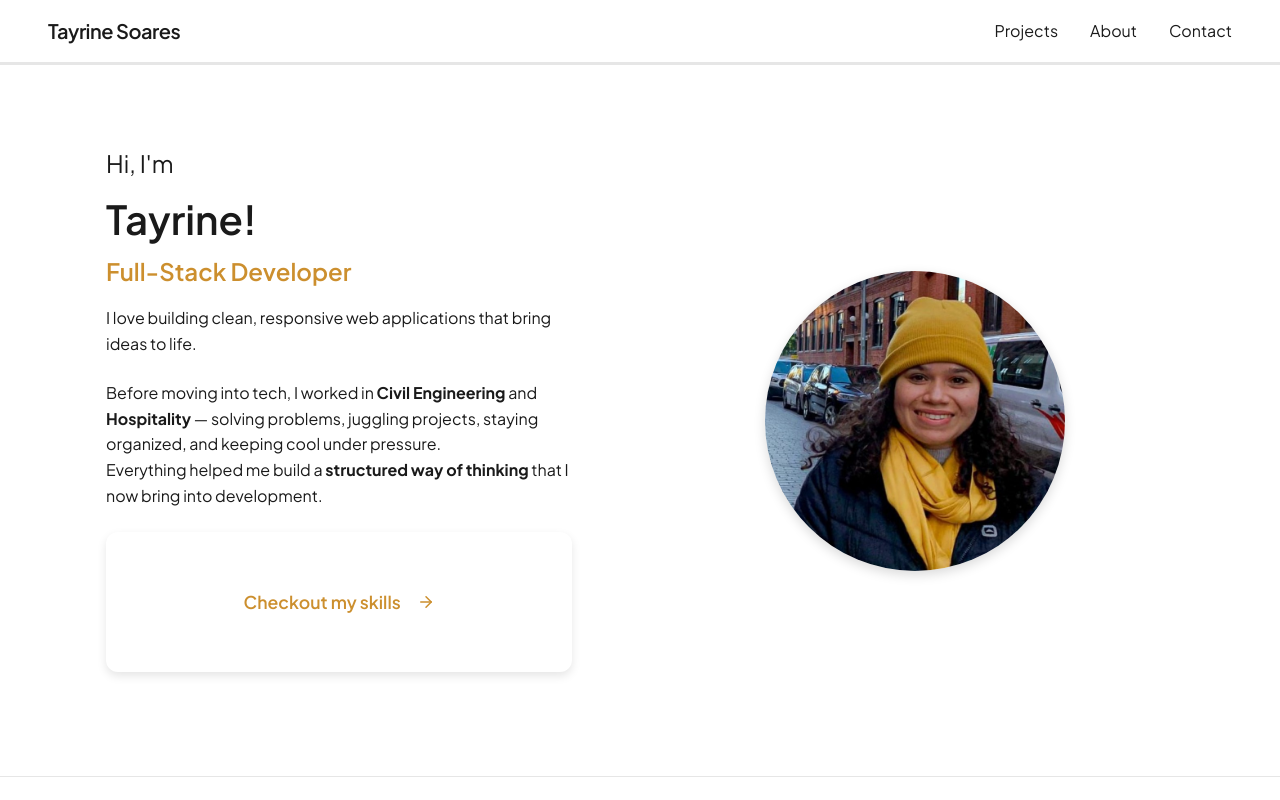
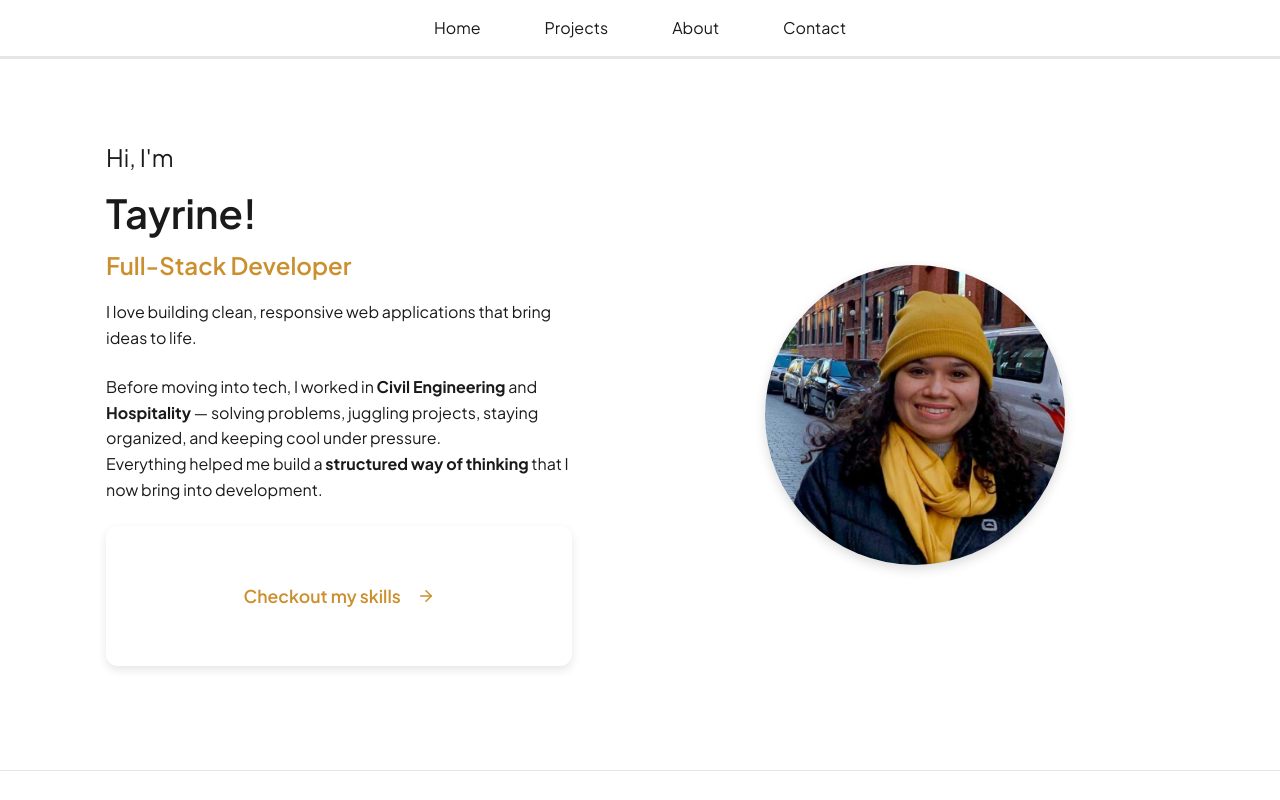
Before and after one commit to TayrineSoares/tayrine-portfolio, a React (Vite) app: page / in a window 1280 px wide. Shown: the top 800 px of the page. Built offline with nearby package versions, Linux system fonts and the light colour scheme.

Commit message:
improve header styling and UI

```diff
--- a/src/components/Header.jsx
+++ b/src/components/Header.jsx
@@ -1,25 +1,43 @@
 import '../styles/Header.css';
-import { useState } from 'react';
+import { useState, useEffect, useRef } from 'react';
 
 const Header = () => {
   const [open, setOpen] = useState(false);
+  const menuRef = useRef(null);
+  const buttonRef = useRef(null);
 
   // functional form, where v is always the most recent value of the state
   const toggle = () => setOpen(v => !v);
   const closeMenu = () => setOpen(false);
+
+  useEffect(() => {
+    const handleClickOutside = (e) => {
+      // if menu is open AND click is outside both menu & button
+      if (
+        open &&
+        menuRef.current &&
+        !menuRef.current.contains(e.target) &&
+        buttonRef.current &&
+        !buttonRef.current.contains(e.target)
+      ) {
+        setOpen(false);
+      }
+    };
+
+    document.addEventListener('click', handleClickOutside);
+    return () => document.removeEventListener('click', handleClickOutside);
+  }, [open]);
 
 
   return (
     <header>
       <div className="container header-container">
 
-        <a href="#hero" className="logo" onClick={closeMenu}>
-          Tayrine Soares
-        </a>
-
         {/* Mobile togglebutton */}
         <button
-          className='menu-toggle'
+          ref={buttonRef}
+          className={`menu-toggle ${open ? 'open' : ''}`}
+
           aria-label='Toggle navigation'
           aria-expanded={open}
           aria-controls="site-nav"
@@ -31,10 +49,14 @@ const Header = () => {
 
         </button>
 
-
         {/* Navigation */}
         <nav>
-          <ul className={`nav-list ${open ? 'nav-open' : ''}`}>
+          <ul
+            ref={menuRef}
+            id="site-nav"
+            className={`nav-list ${open ? 'nav-open' : ''}`}
+          >
+            <li><a href="#hero" onClick={closeMenu}>Home</a></li>
             <li><a href="#projects" onClick={closeMenu}>Projects</a></li>
             <li><a href="#about" onClick={closeMenu}>About</a></li>
             <li><a href="#contact" onClick={closeMenu}>Contact</a></li>
--- a/src/styles/Header.css
+++ b/src/styles/Header.css
@@ -1,8 +1,9 @@
 /* Header container */
 .header-container {
+  position: relative; /* <-- important for the absolute nav */
   display: flex;
   align-items: center;
-  justify-content: space-between;
+  justify-content: space-around;
   padding: 1rem;
 }
 
@@ -25,7 +26,7 @@
 .nav-list {
   list-style: none;
   display: flex;
-  gap: 2rem;
+  gap: 4rem;
 }
 
 .nav-list a {
@@ -59,29 +60,48 @@
 
 /* Breakpoint: under 768px */
 @media (max-width: 768px) {
+
   .menu-toggle {
-    display: inline-flex;
+    display: flex;
     flex-direction: column;
     align-items: center;
-    justify-content: center; }
+    justify-content: center;
+    margin-left: auto;
+   }
 
   /* stack nav vertically, hidden by default */
   .nav-list {
     position: absolute;
     right: 1rem;
-    top: 64px;                 /* below header */
-    background: var(--bg);
-    border: 1px solid var(--line);
-    border-radius: 10px;
+    top: calc(100% + 8px);                 /* below header */
+
+
     padding: 0.75rem 1rem;
-    display: none;             /* hidden until open */
+    display: flex;
     flex-direction: column;
+    align-items: flex-end;
     gap: 0.75rem;
-    min-width: 180px;
+    min-width: 150px;
     z-index: 20;
+
+     /* start hidden */
+    pointer-events: none;
+    opacity: 0;
+    transform: translateY(-6px);
+    transition: opacity .2s ease, transform .2s ease;
+
   }
 
-  .nav-list.nav-open { display: flex; }
+  .nav-list.nav-open {
+    display: flex;
+    margin: 10px;
+    pointer-events: auto;
+    opacity: 1;
+    transform: translateY(0);
+
+  }
+
+
 
   /* On mobile, space is tight—make links slightly smaller */
   .nav-list a { font-weight: 600; }
--- a/src/styles/global.css
+++ b/src/styles/global.css
@@ -95,7 +95,7 @@ header {
   border-bottom: 1px solid var(--line);
   position: sticky;
   top: 0;
-  z-index: 10;
+  z-index: 50;
 }
 
 footer {
```
